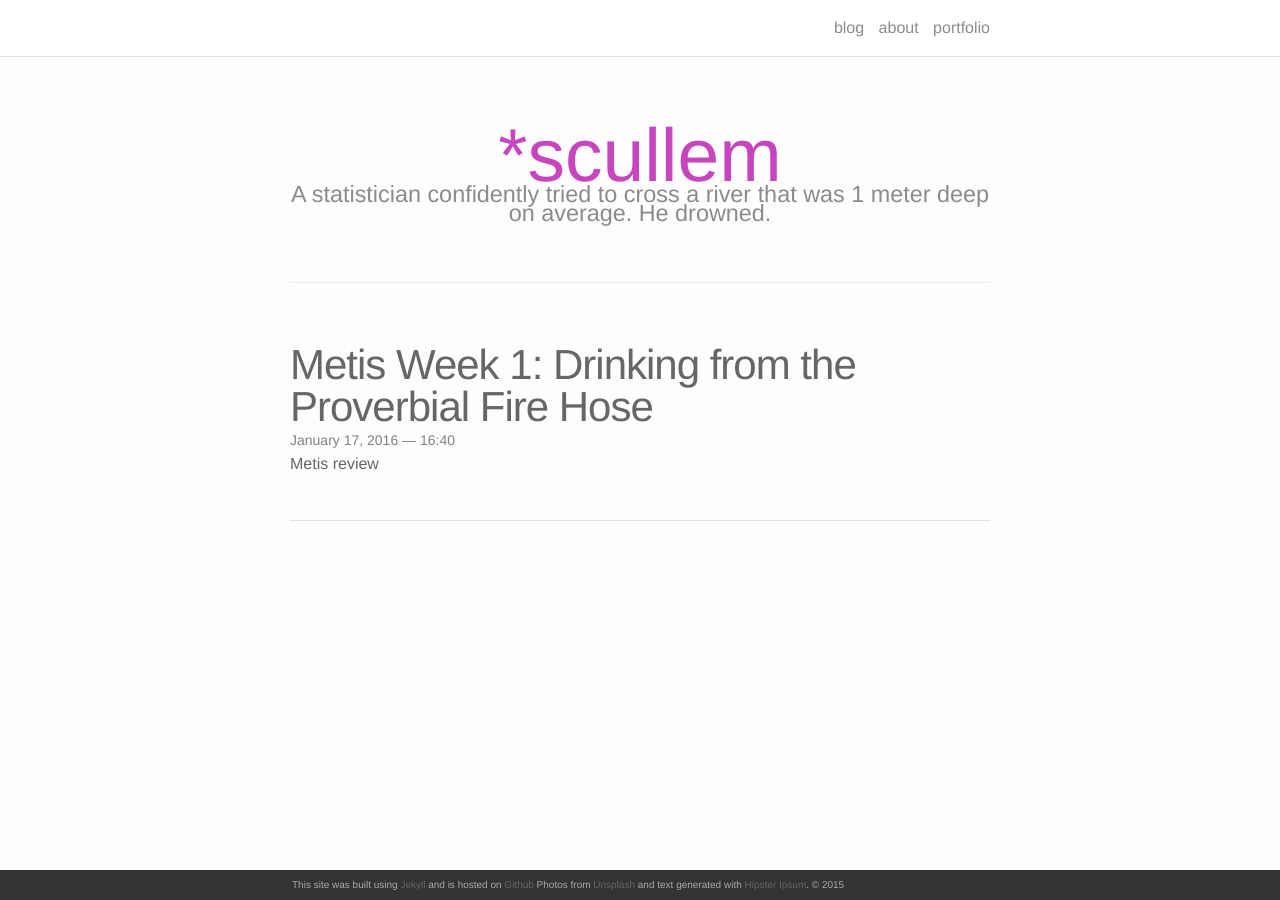
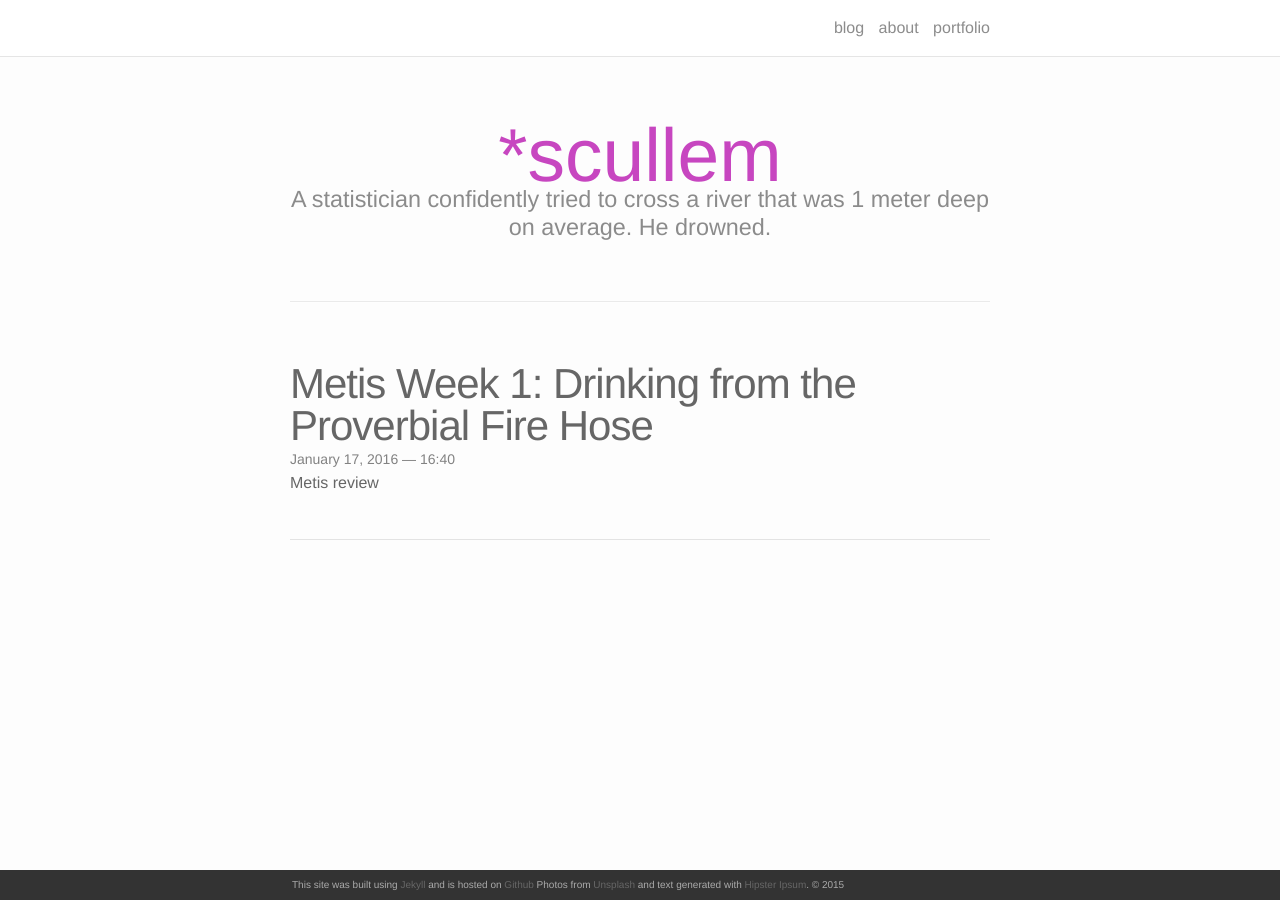
Before and after one commit to scullem/scullem.github.io, a Jekyll site: the page built from index.html, in a window 1280 px wide. Built offline with Jekyll 4.4.1, drawn with Linux system fonts in a browser that asks for light colours; nearby versions of some CDN libraries; the list of posts is cut into pages by our own code.

Commit message:
increase line height on h3 from .8 to 1.2

```diff
--- a/_sass/_base.scss
+++ b/_sass/_base.scss
@@ -119,7 +119,7 @@ h1, h2, h3, h4, h5, h6 {
 
 h3 {
     font-weight: 100;
-    line-height: 0.8em;
+    line-height: 1.2em;
 }
 
 
```
